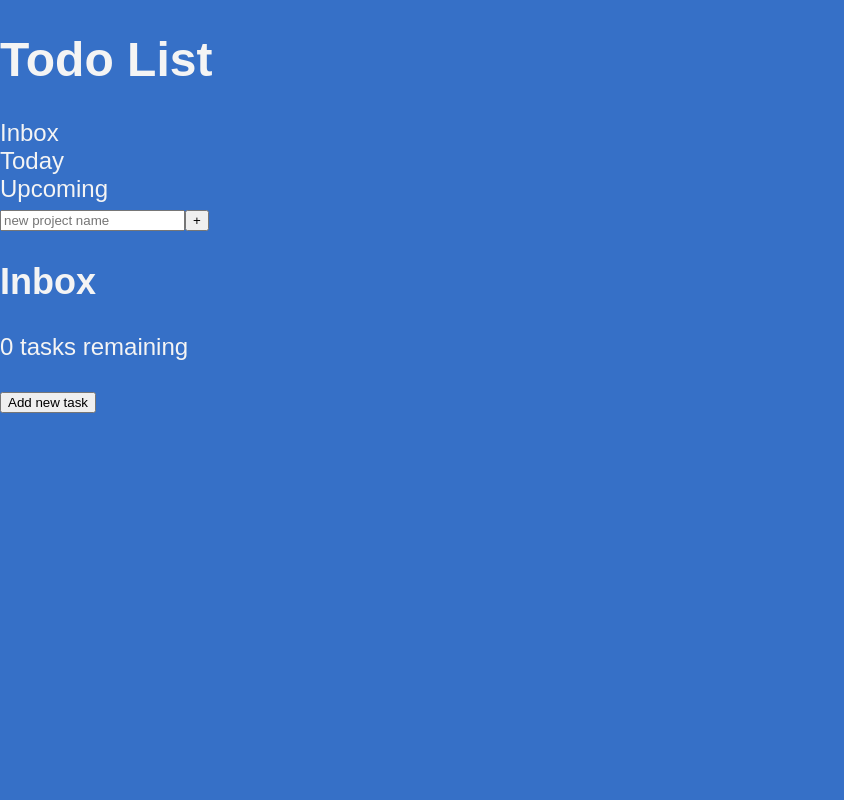
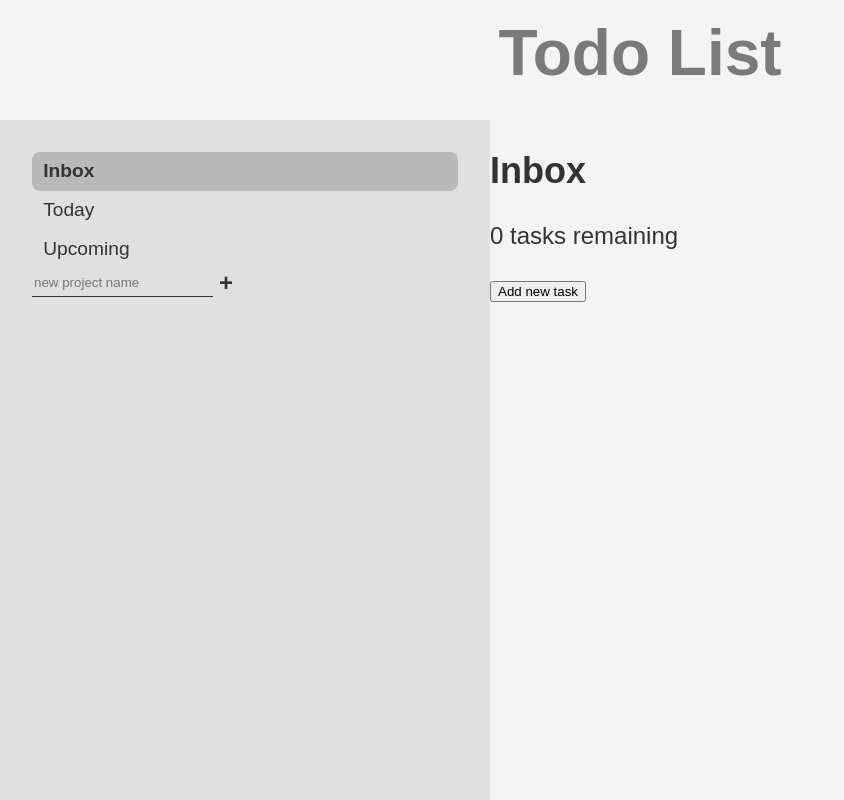
Before and after one commit to jacksonwu226/todo-list, a website built with webpack: page dist/index.html in a window 1280 px wide. Shown: the whole page, without its empty margins (0-844 px from the left). Built offline with nearby package versions, Linux system fonts and the light colour scheme; a web font is replaced by a local one.

Commit message:
added styling to sidebar

```diff
--- a/src/modules/UI.js
+++ b/src/modules/UI.js
@@ -172,7 +172,6 @@ export default class UI{
     task.priority = newTask.priority;
     task.isComplete = false;
     this.closeEditTaskModal();
-    // this.render();
     this.saveAndRender();
 
 }
--- a/src/style/style.css
+++ b/src/style/style.css
@@ -1,7 +1,10 @@
 @import url('https://fonts.googleapis.com/css2?family=Kantumruy+Pro:ital,wght@0,100..700;1,100..700&display=swap');
 
 :root{
-    --clr-primary: rgb(54,112,199);
+    --clr-primary: rgb(255, 255, 255);
+    --clr-primary-dark-1: rgb(224, 224, 224);
+    --clr-primary-dark-2: rgb(204, 204, 204);
+    --clr-primary-dark-3: rgb(185, 185, 185);
     --clr-light: #f4f4f4;
     --clr-dark: #333;
     --clr-warning: rgb(99,36,36);
@@ -19,6 +22,105 @@ body{
     font-family: 'Kantumruy Pro', sans-serif;
     font-weight: 300;
     font-size: 1.5rem;
-    background-color: var(--clr-primary);
-    color: var(--clr-light);
+    background-color: var(--clr-light);
+    color: var(--clr-dark);
 }
+.content{
+    display: grid;
+    height: 100vh;
+    grid:
+        "header header header " minmax(100px,120px)
+        "lists active   active " auto /
+        1fr minmax(100px, 300px) 1fr;
+}
+
+.title{
+    grid-area: header;
+    text-align: center;
+    justify-content: center;
+    font-size: 4rem;
+    font-weight: 900;
+    color: rgba(0,0,0,0.5);
+    margin: 0;
+    padding: 1rem;
+}
+/* sidebar stuff */
+.sidebar{
+    grid-area: lists;
+    padding: 1rem;
+    background-color: var(--clr-primary-dark-1);
+}
+.sidebar-section-container{
+    line-height: 1.7;
+    font-size: 1.2rem;
+    padding: 1rem;
+}
+.sidebar-section{
+    padding: 0.2rem 0.7rem;
+    border-radius: 0.5rem;
+    transition: background-color 0.2s;
+}
+.active-section{
+    background-color: var(--clr-primary-dark-3);
+    font-weight: 900;
+}
+.sidebar-section:hover{
+    background-color: var(--clr-primary-dark-2);
+}
+.section-content{
+    grid-area: active;
+}
+
+/* sidebar-section */
+.sidebar-section{
+    display: flex;
+    justify-content: space-between;
+}
+
+.sidebar-section .section-delete-btn{
+    display: none;
+    cursor: pointer;
+    background: 0;
+    border: 0;
+    padding: 0;
+    color: inherit;
+    font-size: 1.2rem;
+    font-weight: 500;
+}
+.sidebar-section:hover .section-delete-btn {
+    display: inline-block;
+}
+/* new project stuff */
+form[data-new-project-form="true"]{
+    display: flex;
+}
+.btn{
+    cursor: pointer;
+    background: 0;
+    border: 0;
+    padding: 0;
+    color: inherit;
+}
+.btn.create{
+    font-size: 1.5rem;
+    font-weight: 900;
+    margin-left: 0.25em;
+}
+.new{
+    background: transparent;
+    border: 0;
+    color: inherit;
+    border-bottom: 1px solid currentColor;
+    outline: none;
+
+    transition: border-bottom 0.2s ease-in;
+}
+.new:focus{
+    border-bottom-width: 3px;
+}
+.new:focus::placeholder{
+    opacity: 0.5;
+}
+.new.list{
+    font-size: 1.2rem;
+}
```
